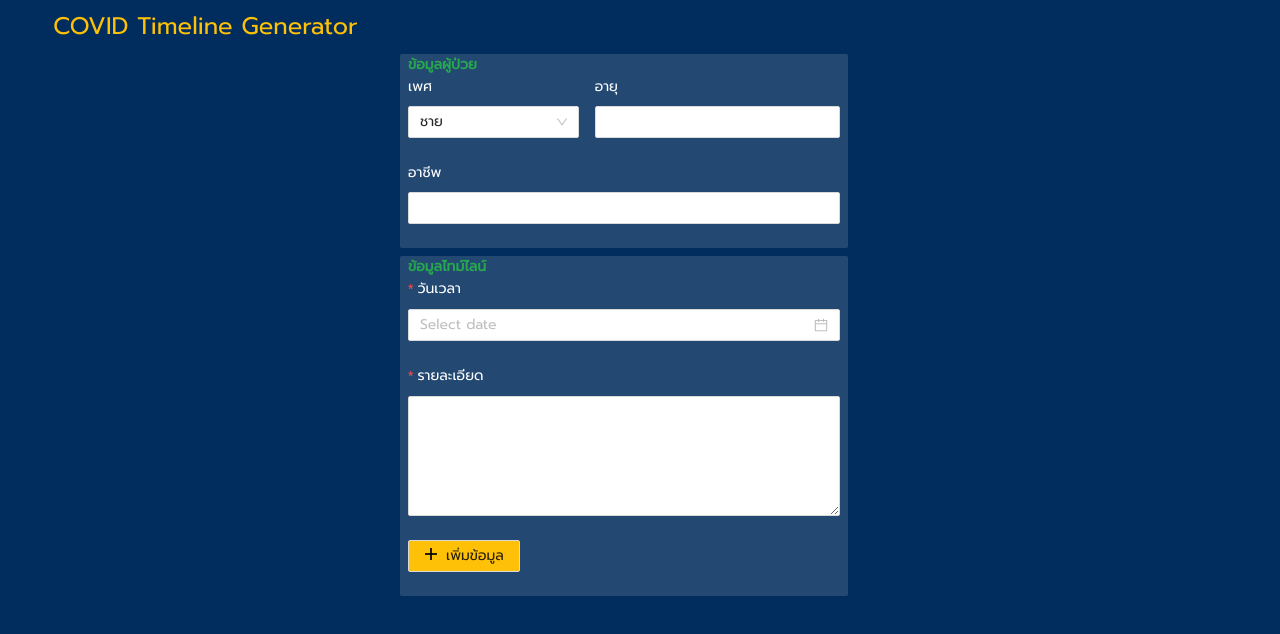
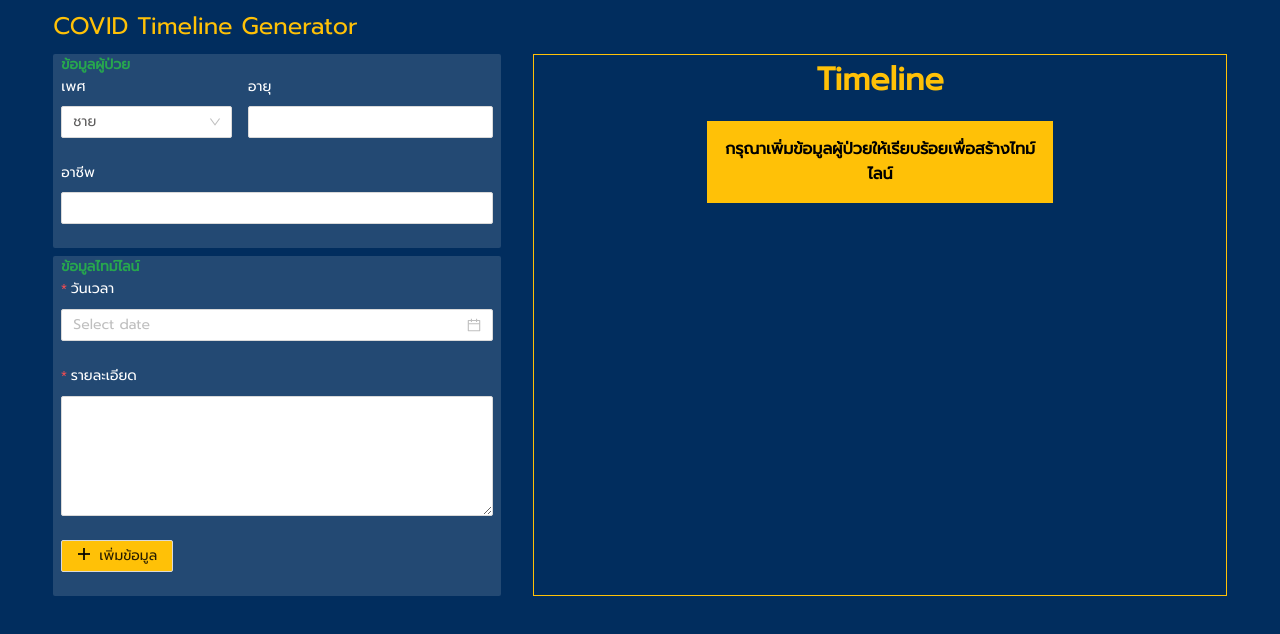
Before and after one commit to theerasan-s/covid-timeline-generator, a React (Create React App) app: page / in a window 1280 px wide. Shown: the top 634 px of the page. Built offline with nearby package versions, Linux system fonts and the light colour scheme.

Commit message:
add RequestTimelineCard and fix styled and responsive

```diff
--- a/src/App.tsx
+++ b/src/App.tsx
@@ -4,6 +4,7 @@ import 'antd/dist/antd.css'
 import './App.css'
 import DataForm from './components/DataForm/DataForm'
 import TimelineCard from './components/TimelineCard/TimelineCard'
+import RequestTimelineCard from './components/RequestTimelineCard/RequestTimelineCard'
 import { Row, Col } from 'antd'
 import useFormAction from './hooks/useFormAction'
 import { covidData } from './datatypes/formDatatypes'
@@ -53,7 +54,13 @@ const App = () => {
               />
             </TimelineContainer>
           </Col>
-        ) : null}
+        ) : (
+          <Col xs={{ span: 24 }} md={{ span: 13 }} lg={{ span: 13 }}>
+            <TimelineContainer>
+              <RequestTimelineCard />
+            </TimelineContainer>
+          </Col>
+        )}
       </Row>
     </Container>
   )
--- a/src/components/DataForm/DataForm.tsx
+++ b/src/components/DataForm/DataForm.tsx
@@ -1,7 +1,16 @@
 import React from 'react'
 
 import { Row, Col, Form, Input, Select, DatePicker, FormInstance } from 'antd'
-import { Container, FormTitle, FormItemLabel, SubmitButton } from './styled'
+import {
+  Container,
+  FormTitle,
+  FormItemLabel,
+  SubmitButton,
+  TimelineContainer,
+  FormInput,
+  GenderSelect,
+  DescriptionArea,
+} from './styled'
 import { PlusOutlined } from '@ant-design/icons'
 
 type Props = {
@@ -28,13 +37,13 @@ const DataForm = ({ form, onSubmit }: Props) => {
               label={<FormItemLabel>เพศ</FormItemLabel>}
               initialValue={genders[0]}
             >
-              <Select>
+              <GenderSelect>
                 {genders.map((gender, index) => (
                   <Option value={gender} key={index}>
                     {gender}
                   </Option>
                 ))}
-              </Select>
+              </GenderSelect>
             </Form.Item>
           </Col>
           <Col span={14}>
@@ -48,19 +57,19 @@ const DataForm = ({ form, onSubmit }: Props) => {
                 },
               ]}
             >
-              <Input maxLength={3} />
+              <FormInput maxLength={3} />
             </Form.Item>
           </Col>
         </Row>
         <Row>
           <Col span={24}>
             <Form.Item name="job" label={<FormItemLabel>อาชีพ</FormItemLabel>}>
-              <Input />
+              <FormInput />
             </Form.Item>
           </Col>
         </Row>
       </Container>
-      <Container>
+      <TimelineContainer>
         <Row>
           <FormTitle>ข้อมูลไทม์ไลน์</FormTitle>
         </Row>
@@ -79,7 +88,7 @@ const DataForm = ({ form, onSubmit }: Props) => {
               <DatePicker
                 showTime={{ format: 'HH:mm' }}
                 format={'MM/DD/YYYY HH:mm'}
-                style={{ width: '100%' }}
+                style={{ width: '100%', color: 'white' }}
               />
             </Form.Item>
           </Col>
@@ -94,7 +103,7 @@ const DataForm = ({ form, onSubmit }: Props) => {
                 },
               ]}
             >
-              <TextArea rows={5} />
+              <DescriptionArea rows={5} />
             </Form.Item>
           </Col>
           <Col span={24}>
@@ -105,7 +114,7 @@ const DataForm = ({ form, onSubmit }: Props) => {
             </Form.Item>
           </Col>
         </Row>
-      </Container>
+      </TimelineContainer>
     </Form>
   )
 }
--- a/src/components/DataForm/styled.ts
+++ b/src/components/DataForm/styled.ts
@@ -1,20 +1,31 @@
 import styled from 'styled-components'
 
-import { Button } from 'antd'
+import { Button, Input, Select } from 'antd'
 
-const DARKBLUE = '#012d5e'
-const Yellow = '#ffc107'
-const GREY = '#bbc7d4'
-const LIGHTBLUE = '#34577e'
-const MIDBLUE = ' #234973'
-const GREEN = '#27a74e'
+export const DARKBLUE = '#012d5e'
+export const Yellow = '#ffc107'
+export const GREY = '#bbc7d4'
+export const DARKGREY = '#5f5e5e'
+export const LIGHTBLUE = '#34577e'
+export const MIDBLUE = ' #234973'
+export const GREEN = '#27a74e'
 
 export const Container = styled.div`
   background-color: ${MIDBLUE};
   border-radius: 2px;
   padding-left: 8px;
   padding-right: 8px;
-  margin-bottom: 8px;
+  margin-right: 200px;
+
+  width: 100%;
+`
+
+export const TimelineContainer = styled.div`
+  margin-top: 8px;
+  background-color: ${MIDBLUE};
+  border-radius: 2px;
+  padding-left: 8px;
+  padding-right: 8px;
   margin-right: 200px;
 
   width: 100%;
@@ -28,10 +39,25 @@ export const FormTitle = styled.span`
 export const FormItemLabel = styled.span`
   color: white;
 `
+
+export const FormInput = styled(Input)`
+  color: ${DARKGREY};
+`
+
+export const GenderSelect = styled(Select)`
+  color: ${DARKGREY};
+`
+
+export const DescriptionArea = styled(Input.TextArea)`
+  color: ${DARKGREY};
+`
+
 export const SubmitButton = styled(Button)`
   background-color: ${Yellow};
 
   :focus {
     background-color: ${Yellow};
+    color: black;
+    border: none;
   }
 `
--- /dev/null
+++ b/src/components/RequestTimelineCard/RequestTimelineCard.tsx
@@ -0,0 +1,27 @@
+import React from 'react'
+
+import { Row, Col } from 'antd'
+import { Container, GuidingText, GuideContainer, Text, YELLOW } from './styled'
+
+const RequestTimelineCard = () => {
+  return (
+    <Container>
+      <Row gutter={[0, 16]}>
+        <Col span={24}>
+          <Text size={32} color={YELLOW} weight="bold">
+            Timeline
+          </Text>
+        </Col>
+        <Col span={24}>
+          <GuideContainer>
+            <GuidingText size={16} weight="bold">
+              กรุณาเพิ่มข้อมูลผู้ป่วยให้เรียบร้อยเพื่อสร้างไทม์ไลน์
+            </GuidingText>
+          </GuideContainer>
+        </Col>
+      </Row>
+    </Container>
+  )
+}
+
+export default RequestTimelineCard
--- /dev/null
+++ b/src/components/RequestTimelineCard/styled.ts
@@ -0,0 +1,38 @@
+import styled from 'styled-components'
+import { Timeline, Button } from 'antd'
+
+export const YELLOW = '#ffc107'
+export const LIGHTBLUE = '#34577e'
+export const MIDBLUE = ' #234973'
+export const GREY = '#bbc7d4'
+
+interface TextProps {
+  size?: number
+  color?: string
+  weight?: string
+}
+
+export const Container = styled.div`
+  border: 1px solid ${YELLOW};
+  height: 100%;
+  text-align: center;
+  margin-bottom: 8px;
+`
+
+export const Text = styled.span<TextProps>`
+  display: block;
+  font-size: ${(props) => (props.size ? `${props.size}px` : '8px')};
+  color: ${(props) => (props.color ? `${props.color}` : 'black')};
+  font-weight: ${(props) => (props.weight ? `${props.weight}` : 'normal')};
+  font-family: 'Prompt', sans-serif;
+`
+
+export const GuidingText = styled(Text)`
+  padding: 16px;
+`
+
+export const GuideContainer = styled.div`
+  background-color: ${YELLOW};
+  width: 50%;
+  margin: 0 auto;
+`
--- a/src/components/TimelineCard/styled.ts
+++ b/src/components/TimelineCard/styled.ts
@@ -1,4 +1,4 @@
-import styled from 'styled-components'
+import styled, { keyframes } from 'styled-components'
 import { Timeline, Button } from 'antd'
 
 export const YELLOW = '#ffc107'
@@ -50,7 +50,7 @@ export const EventBlock = styled.div`
   position: relative;
   background-color: ${LIGHTBLUE};
   min-height: 44px;
-  padding-left: 20px;
+  padding: 0 20px;
   margin-top: 8px;
   border-radius: 10px;
 
--- a/src/index.css
+++ b/src/index.css
@@ -14,21 +14,9 @@ code {
     monospace;
 }
 
-/* .ant-timeline.ant-timeline-label .ant-timeline-item-label {
-  width: fit-content;
+.ant-picker-input > input {
+  color: grey;
 }
-
-.ant-timeline-item-tail {
-  left: 20%;
-} */
-
-/* .ant-timeline.ant-timeline-label
-  .ant-timeline-item-left
-  .ant-timeline-item-content {
-  left: 20%;
-  width: calc(50% - 14px);
-  text-align: left;
-} */
 
 .ant-timeline.ant-timeline-label .ant-timeline-item-tail {
   left: 20%;
--- a/src/styled.ts
+++ b/src/styled.ts
@@ -11,6 +11,7 @@ export const DARKBLUE = '#012d5e'
 
 export const Container = styled.div`
   background-color: ${DARKBLUE};
+  padding-bottom: 16px;
 `
 
 export const TitleContainer = styled.div`
@@ -33,11 +34,12 @@ export const FormContainer = styled.div`
   margin-right: 32px;
 
   @media screen and (max-width: 576px) {
-    margin: 0 8px;
+    margin: 0 8px 16px 8px;
   }
 `
 
 export const TimelineContainer = styled.div`
+  height: 100%;
   @media screen and (max-width: 576px) {
     margin: 0 8px;
   }
```
